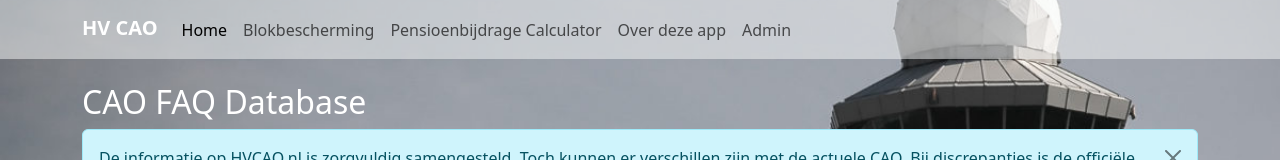
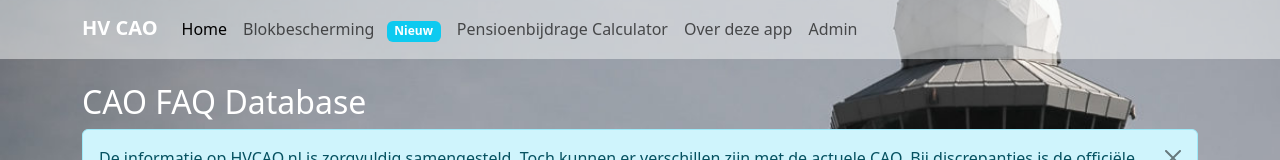
Before and after one commit to DartLazer/hvcao-pwa, a Nuxt app in the folder nuxt3/: page / in a window 1280 px wide. Shown: the top 160 px of the page. Built offline with nearby package versions, Linux system fonts and the light colour scheme; no server answers.

Commit message:
Show new badge for blokbescherming page

```diff
--- a/nuxt3/components/navbar.vue
+++ b/nuxt3/components/navbar.vue
@@ -20,8 +20,10 @@
               </NuxtLink>
             </li>
             <li class="nav-item">
-              <NuxtLink @click.native="collapseNavbar" class="nav-link" exact-active-class="active"
-                        to="/blokbescherming">Blokbescherming
+              <NuxtLink @click.native="handleBlokbeschermingClick" class="nav-link" exact-active-class="active"
+                        to="/blokbescherming">
+                Blokbescherming
+                <span v-if="showBlokbeschermingBadge" class="badge bg-info ms-2">Nieuw</span>
               </NuxtLink>
             </li>
             <li class="nav-item">
@@ -47,6 +49,9 @@
 
 <script setup>
 import {useMainStore} from "~/store/mainStore";
+import {ref, onMounted} from 'vue';
+import {getCookie, setCookie} from '~/services/CookieHandler';
+
 
 const store = useMainStore(); // Use the store
 
@@ -57,6 +62,23 @@ const collapseNavbar = () => {
     navbarRef.value.className = 'navbar-collapse collapse';
   }
 }
+
+const showBlokbeschermingBadge = ref(true);
+
+onMounted(() => {
+  const badgeSeen = getCookie('blokbeschermingBadgeSeen');
+  if (badgeSeen) {
+    showBlokbeschermingBadge.value = false;
+  }
+});
+
+const handleBlokbeschermingClick = () => {
+  setCookie('blokbeschermingBadgeSeen', 'yes', 365);
+  showBlokbeschermingBadge.value = false;
+  collapseNavbar();
+};
+
+
 </script>
 
 <style scoped>
@@ -75,7 +97,7 @@ const collapseNavbar = () => {
 }
 
 .navbar .nav-link:active,
-  .navbar .nav-link:focus{
+.navbar .nav-link:focus {
   //color: white !important;
   font-weight: bold;
 }
```
Lines whose indentation alone changed are shown as unchanged.
